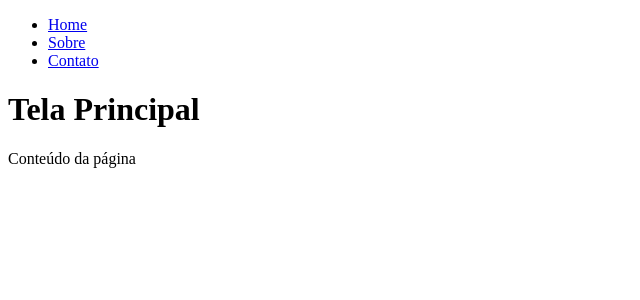
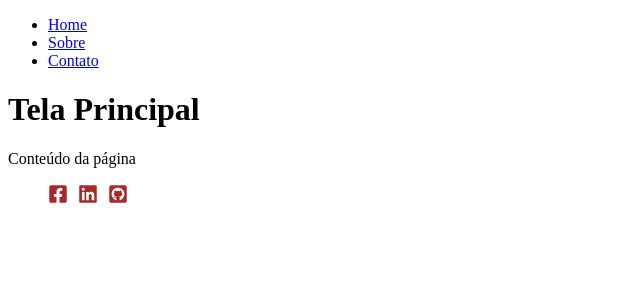
Before and after one commit to viniciusxsousa/react-estudos, a React (Vite) app in the folder 00-app/: page / in a window 1280 px wide. Shown: the top 300 px of the page, without its empty margins (0-640 px from the left). Built offline with nearby package versions, Linux system fonts and the light colour scheme.

Commit message:
React icons

```diff
--- a/00-app/package.json
+++ b/00-app/package.json
@@ -13,6 +13,7 @@
     "prop-types": "^15.8.1",
     "react": "^18.2.0",
     "react-dom": "^18.2.0",
+    "react-icons": "^4.6.0",
     "react-router-dom": "^6.4.2",
     "styled-components": "^5.3.6"
   },
--- /dev/null
+++ b/00-app/src/components/Footer/index.jsx
@@ -0,0 +1,17 @@
+import { FaFacebookSquare, FaLinkedin, FaGithubSquare } from 'react-icons/fa'
+
+import { Ul } from './styled'
+
+function Footer(){
+    return(
+        <footer>
+            <Ul>
+                <li><FaFacebookSquare/></li>
+                <li><FaLinkedin/></li>
+                <li><FaGithubSquare/></li>
+            </Ul>
+        </footer>
+    )
+}
+
+export default Footer
--- /dev/null
+++ b/00-app/src/components/Footer/styled.js
@@ -0,0 +1,12 @@
+import styled from "styled-components";
+
+export const Ul = styled.ul`
+    display: flex;
+
+    li{
+        list-style-type: none;
+        margin-right: 10px;
+        font-size: 20px;
+        color: brown;
+    }
+`
--- a/00-app/src/screen/Contato/index.jsx
+++ b/00-app/src/screen/Contato/index.jsx
@@ -1,3 +1,4 @@
+import Footer from "../../components/Footer"
 import Nav from "../../components/Nav"
 
 function Contato(){
@@ -6,6 +7,7 @@ function Contato(){
             <Nav></Nav>
             <h1>Contato</h1>
             <p>Conteúdo da página.</p>
+            <Footer></Footer>
         </div>
     )
 }
--- a/00-app/src/screen/Home/index.jsx
+++ b/00-app/src/screen/Home/index.jsx
@@ -1,6 +1,7 @@
 import React from 'react'
 
 import Nav from '../../components/Nav'
+import Footer from '../../components/Footer'
 
 function Home(){
     return(
@@ -8,6 +9,7 @@ function Home(){
             <Nav></Nav>
             <h1>Tela Principal</h1>
             <p>Conteúdo da página</p>
+            <Footer></Footer>
         </div>
     )
 }
--- a/00-app/src/screen/Sobre/index.jsx
+++ b/00-app/src/screen/Sobre/index.jsx
@@ -1,3 +1,4 @@
+import Footer from "../../components/Footer"
 import Nav from "../../components/Nav"
 
 function Sobre (){
@@ -6,6 +7,7 @@ function Sobre (){
             <Nav></Nav>
             <h1>Sobre</h1>
             <p>Conteúdo da página</p>
+            <Footer></Footer>
         </div>
     )
 }
```
Also changed, not shown: 1 other file (tests, documents, lock files or other folders).
